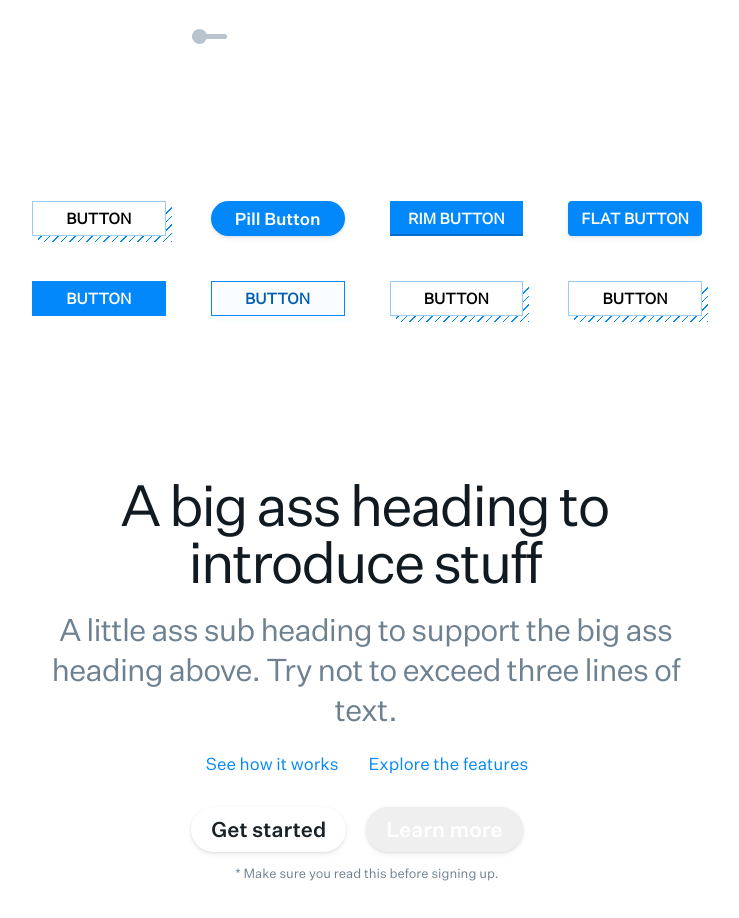
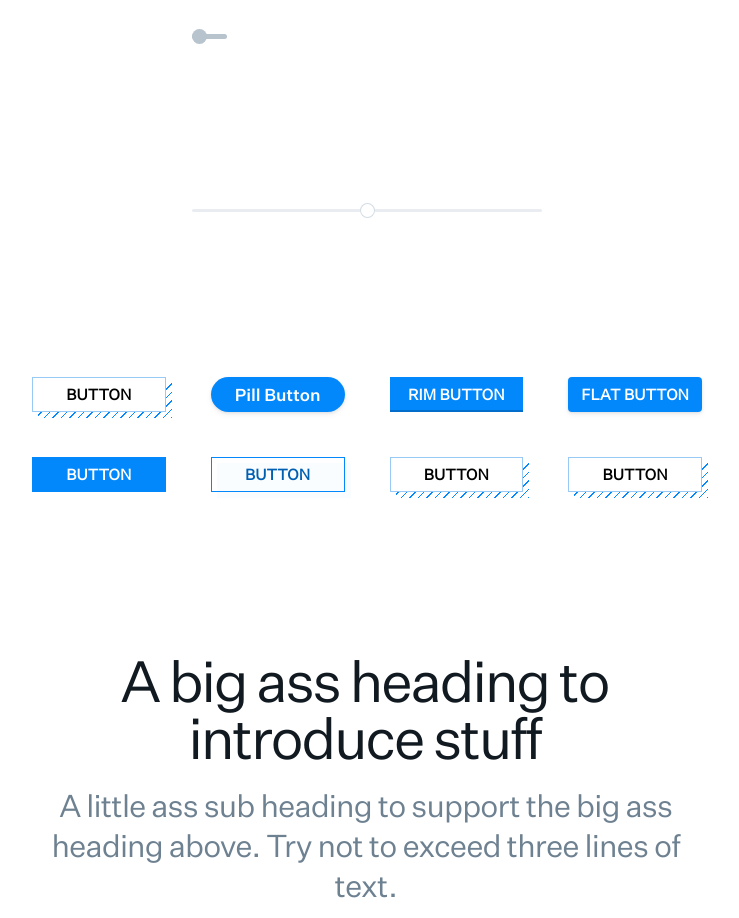
Before and after one commit to alobato/modulz-styled, a React (Create React App) app: page / in a window 1280 px wide. Shown: the part 1960-2878 px from the top of the page, without its empty margins (273-1012 px from the left). Built offline with nearby package versions, Linux system fonts and the light colour scheme.

Commit message:
Add slider component.

```diff
--- a/src/App.js
+++ b/src/App.js
@@ -10,6 +10,7 @@ import Badge from './components/Badge.js';
 import Input from './components/Input.js';
 import ToggleButton from './components/ToggleButton.js';
 import Switch from './components/Switch.js';
+import Slider from './components/Slider.js';
 
 import ButtonSelection from './templates/ButtonSelection.jsx';
 import Hero from './templates/Hero.jsx';
@@ -143,6 +144,13 @@ class App extends Component {
           </Container>
         </Section>
 
+        <Section size3>
+          <Container size4>
+            <Slider
+              type="range" />
+          </Container>
+        </Section>
+
         <ButtonSelection></ButtonSelection>
         <Hero></Hero>
         <CodeExport></CodeExport>
--- /dev/null
+++ b/src/components/Slider.js
@@ -0,0 +1,44 @@
+import React from 'react';
+import styled, { css } from 'styled-components';
+import * as theme from './../theme/';
+
+const Slider = styled.input`
+  appearance: none;
+  padding: var(--spacing-100) 0;
+  width: 100%;
+  cursor: pointer;
+  vertical-align: middle;
+  background: transparent;
+
+  &::-webkit-slider-runnable-track {
+    width: 100%;
+    height: 3px;
+    cursor: pointer;
+    background-color: ${theme.GRAY_300};
+    border-radius: 9999px;
+    border: none;
+  }
+
+  &::-webkit-slider-thumb {
+    box-shadow: inset 0 0 0 1px ${theme.GRAY_400};
+    border: none;
+    height: ${theme.SPACING_300};
+    width: ${theme.SPACING_300};
+    border-radius: 50%;
+    background-color: white;
+    cursor: pointer;
+    appearance: none;
+    margin-top: -6px;
+    transition: transform 100ms ease;
+  }
+
+  &:focus {
+    outline: none;
+
+    &::-webkit-slider-thumb {
+      box-shadow: inset 0 0 0 1px ${theme.BLUE_500};
+    }
+  }
+`;
+
+export default Slider;
```
